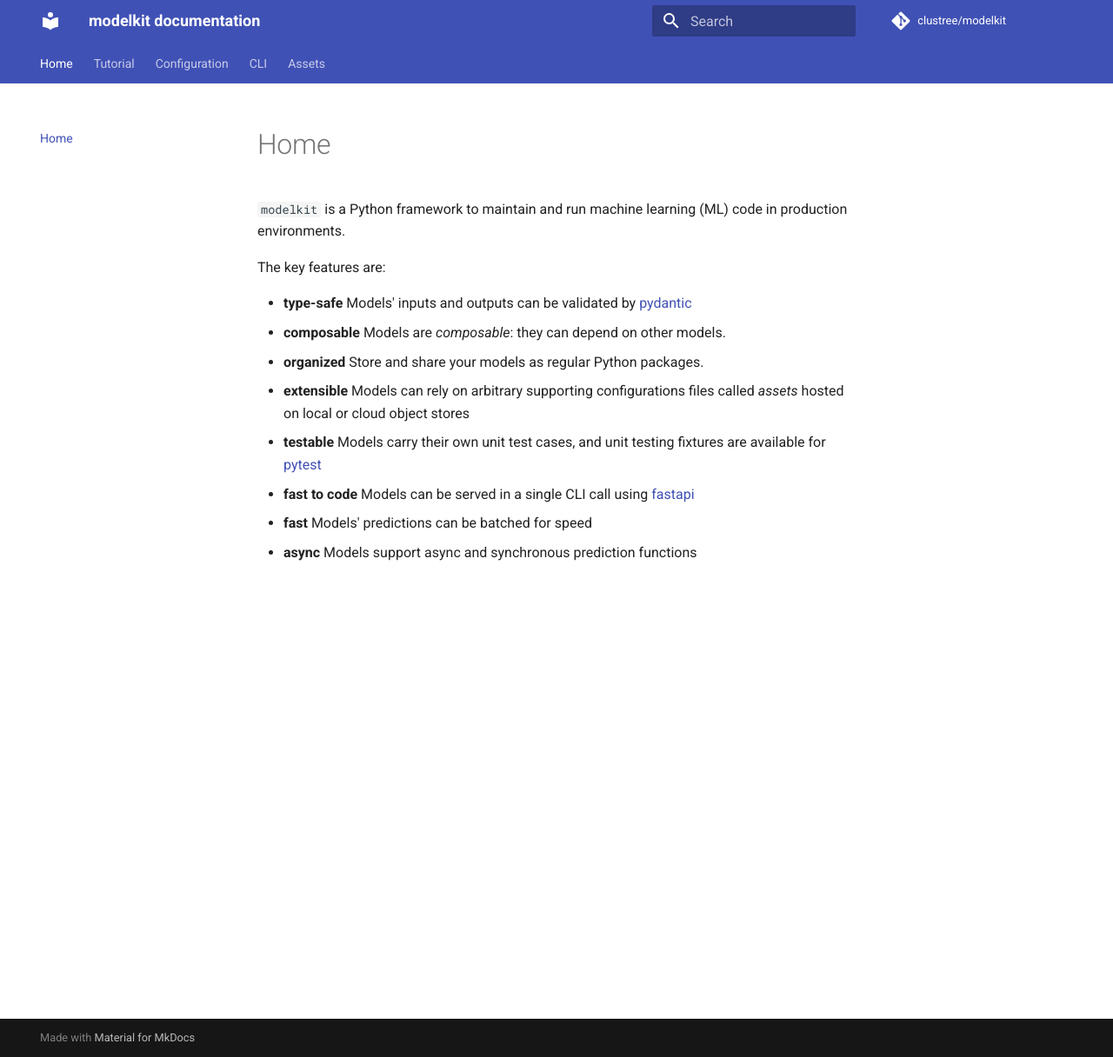
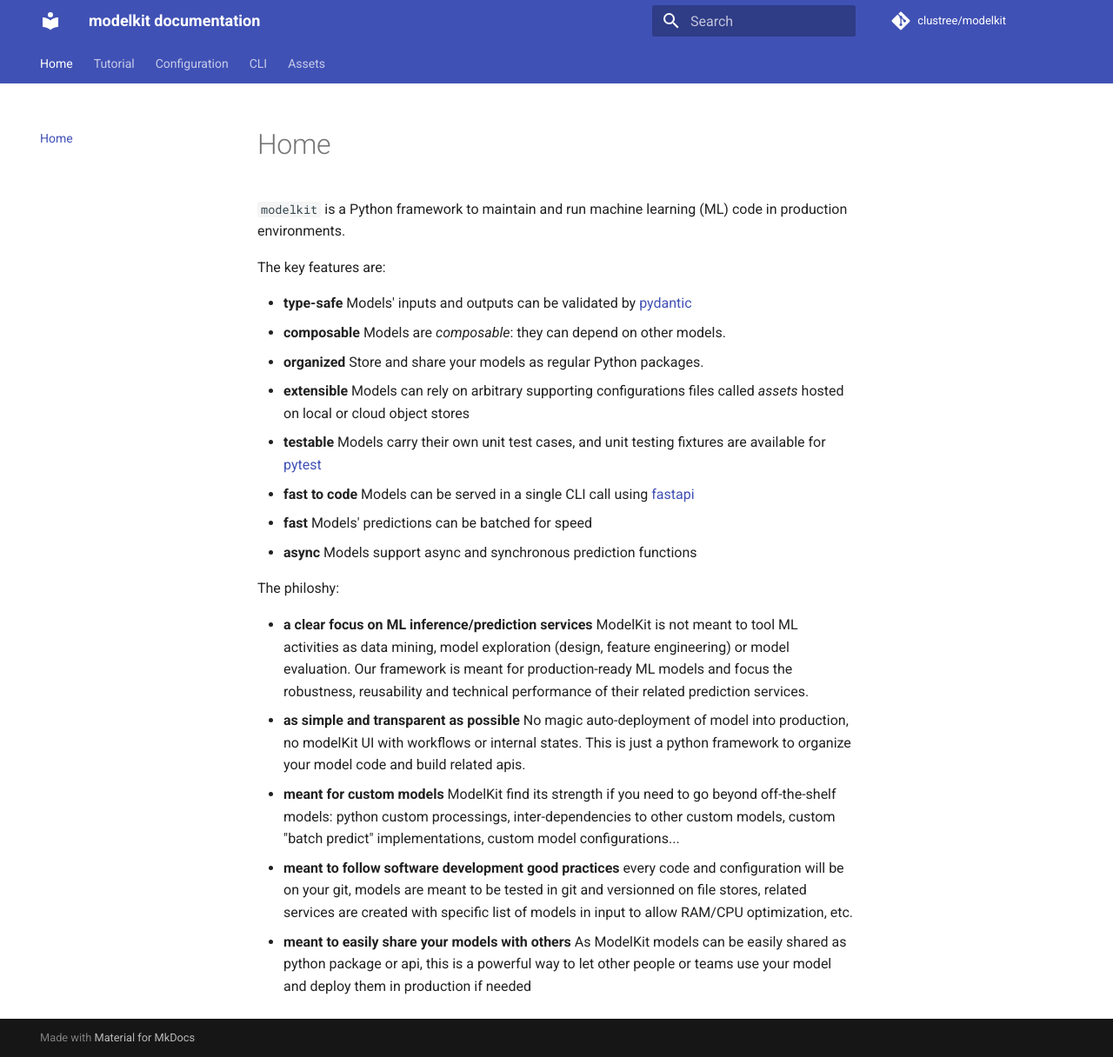
Before and after one commit to Cornerstone-OnDemand/modelkit, an MkDocs documentation site: the page built from docs/index.md, in a window 1280 px wide and 1216 px high. Shown: the whole window at 87% size. Built offline with MkDocs 1.6.1 and Material for MkDocs 9.7.7, drawn with Linux system fonts in a browser that asks for light colours; comment, search, counter and statistics services are not loaded.

Commit message:
Add a philosophy section

```diff
--- a/docs/index.md
+++ b/docs/index.md
@@ -10,3 +10,11 @@
 - **fast to code** Models can be served in a single CLI call using [fastapi](https://fastapi.tiangolo.com/)
 - **fast** Models' predictions can be batched for speed
 - **async** Models support async and synchronous prediction functions
+
+The philoshy:
+
+- **a clear focus on ML inference/prediction services** ModelKit is not meant to tool ML activities as data mining, model exploration (design, feature engineering) or model evaluation. Our framework is meant for production-ready ML models and focus the robustness, reusability and technical performance of their related prediction services.
+- **as simple and transparent as possible** No magic auto-deployment of model into production, no modelKit UI with workflows or internal states. This is just a python framework to organize your model code and build related apis.
+- **meant for custom models** ModelKit find its strength if you need to go beyond off-the-shelf models: python custom processings, inter-dependencies to other custom models, custom "batch predict" implementations, custom model configurations...
+- **meant to follow software development good practices** every code and configuration will be on your git, models are meant to be tested in git and versionned on file stores, related services are created with specific list of models in input to allow RAM/CPU optimization, etc.
+- **meant to easily share your models with others** As ModelKit models can be easily shared as python package or api, this is a powerful way to let other people or teams use your model and deploy them in production if needed
```
Also changed, not shown: README.md (+8 -0 lines).
